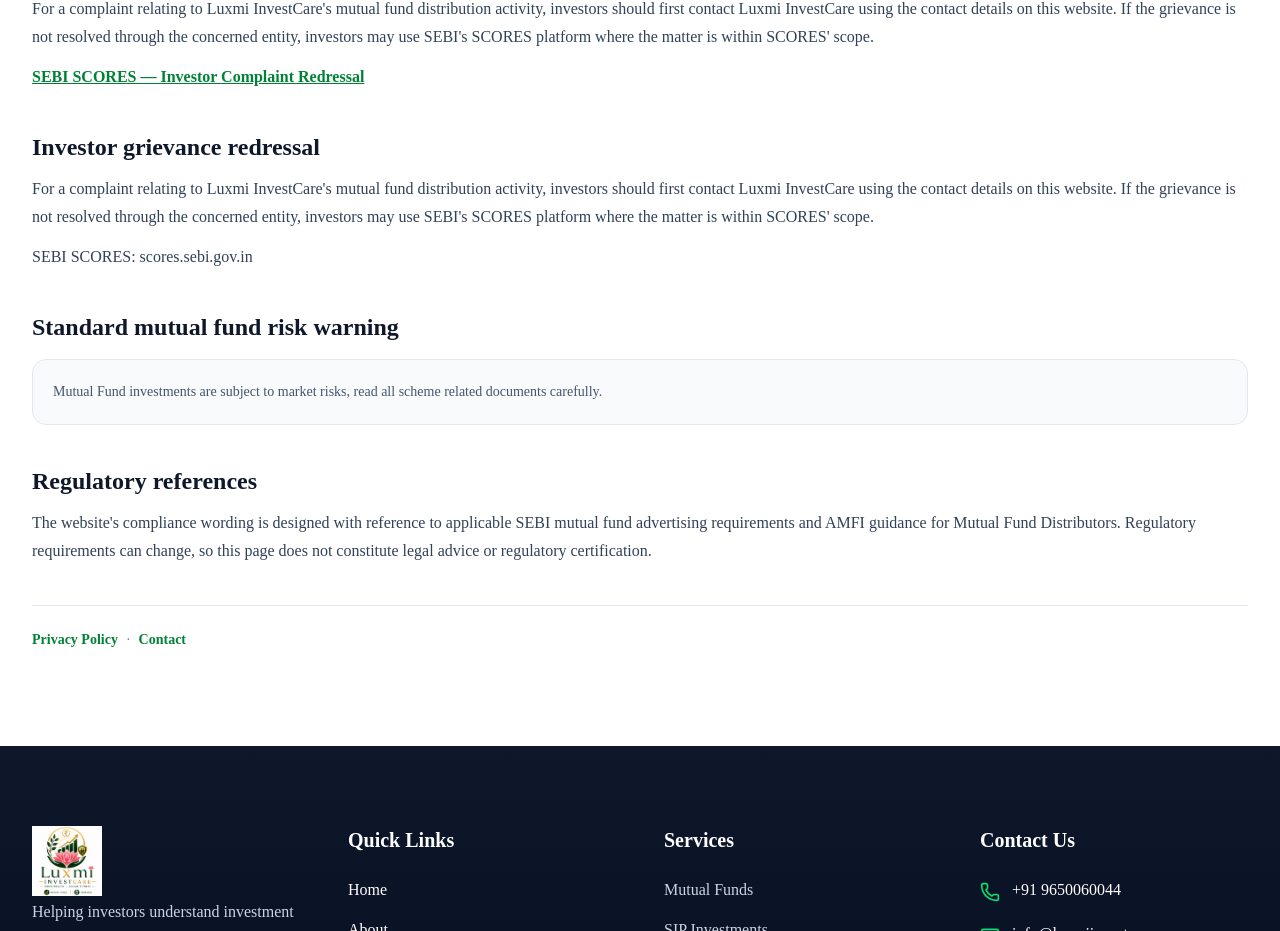
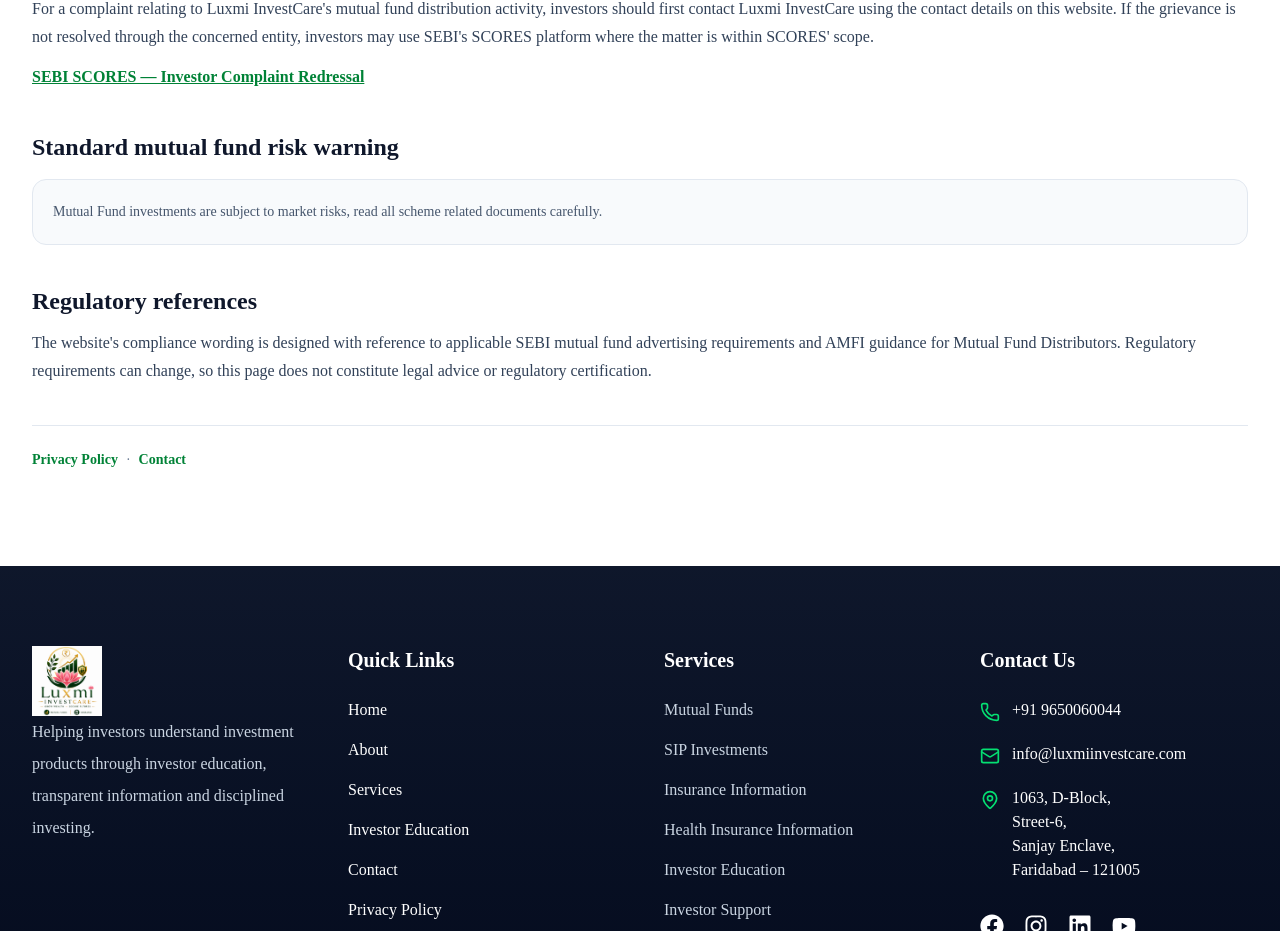
Before and after one commit to shivpawan007/LuxmiInvestCare, a Next.js app: page /disclosures in a window 1280 px wide. Shown: the part 1390-2321 px from the top of the page. Built offline with nearby package versions, Linux system fonts and the light colour scheme.

Commit message:
compliance: fix disclosure route false positives

```diff
--- a/app/disclosures/page.tsx
+++ b/app/disclosures/page.tsx
@@ -111,22 +111,7 @@
                             </p>
                         </section>
 
-                        <section>
-                            <h2 className="text-2xl font-bold text-slate-900">Investor grievance redressal</h2>
-                            <p className="mt-3 leading-7">
-                                For a complaint relating to Luxmi InvestCare's mutual fund
-                                distribution activity, investors should first contact Luxmi
-                                InvestCare using the contact details on this website. If the
-                                grievance is not resolved through the concerned entity,
-                                investors may use SEBI's SCORES platform where the matter is
-                                within SCORES' scope.
-                            </p>
-                            <p className="mt-3 leading-7">
-                                SEBI SCORES: scores.sebi.gov.in
-                            </p>
-                        </section>
-
-                        <section>
+                                          <section>
                             <h2 className="text-2xl font-bold text-slate-900">Standard mutual fund risk warning</h2>
                             <div className="mt-4 rounded-xl border border-slate-200 bg-slate-50 p-5">
                                 <MutualFundRiskWarning />
--- a/scripts/weekly-compliance-audit.mjs
+++ b/scripts/weekly-compliance-audit.mjs
@@ -108,15 +108,22 @@
       redirect: "follow",
       headers: { "user-agent": "LuxmiInvestCare-ComplianceAudit/1.1" },
     });
+
+
 const html = await response.text();
 const findings = [];
 
+const regulatoryDisclosureRoute =
+  route === "/disclosures" ||
+  route === "/privacy";
+
+if (!regulatoryDisclosureRoute) {
   for (const rule of FORBIDDEN_PATTERNS) {
     if (rule.pattern.test(html)) {
       findings.push({ severity: "high", rule: rule.id, route });
     }
   }
-
+}
     if (!response.ok) {
       findings.push({
         severity: required ? "high" : "medium",
```
Lines whose indentation alone changed are shown as unchanged.
